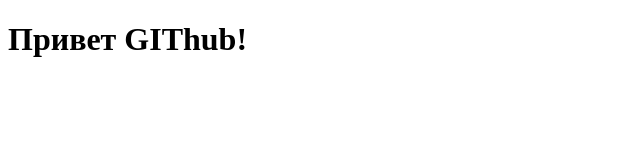
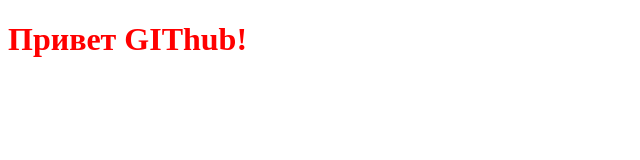
Before and after one commit to freeman-67byte/commerce_offer, a plain HTML site: page index.html in a window 1280 px wide. Shown: the whole page, without its empty margins (0-640 px from the left). Drawn offline with Linux system fonts and the light colour scheme.

Commit message:
Update index.html

```diff
--- a/index.html
+++ b/index.html
@@ -1,6 +1,8 @@
 <!DOCTYPE html>
 <html lang="ru">
 <head>
+  <title>Главная страница</title>
+  <link href="./css/style.css" rel="stylesheet">
 </head>
 <body>
   <h1>Привет GIThub!</h1>
```
